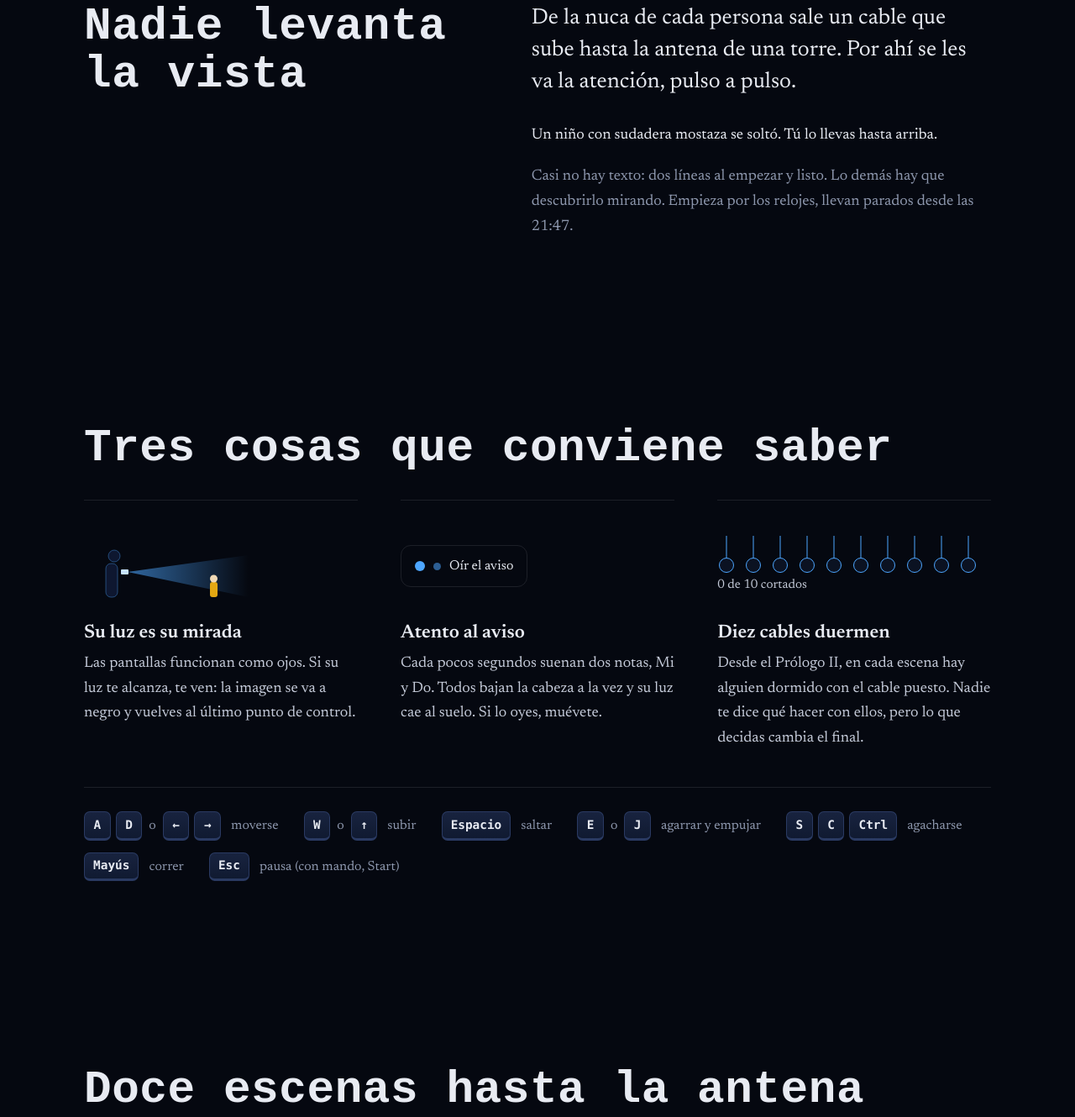
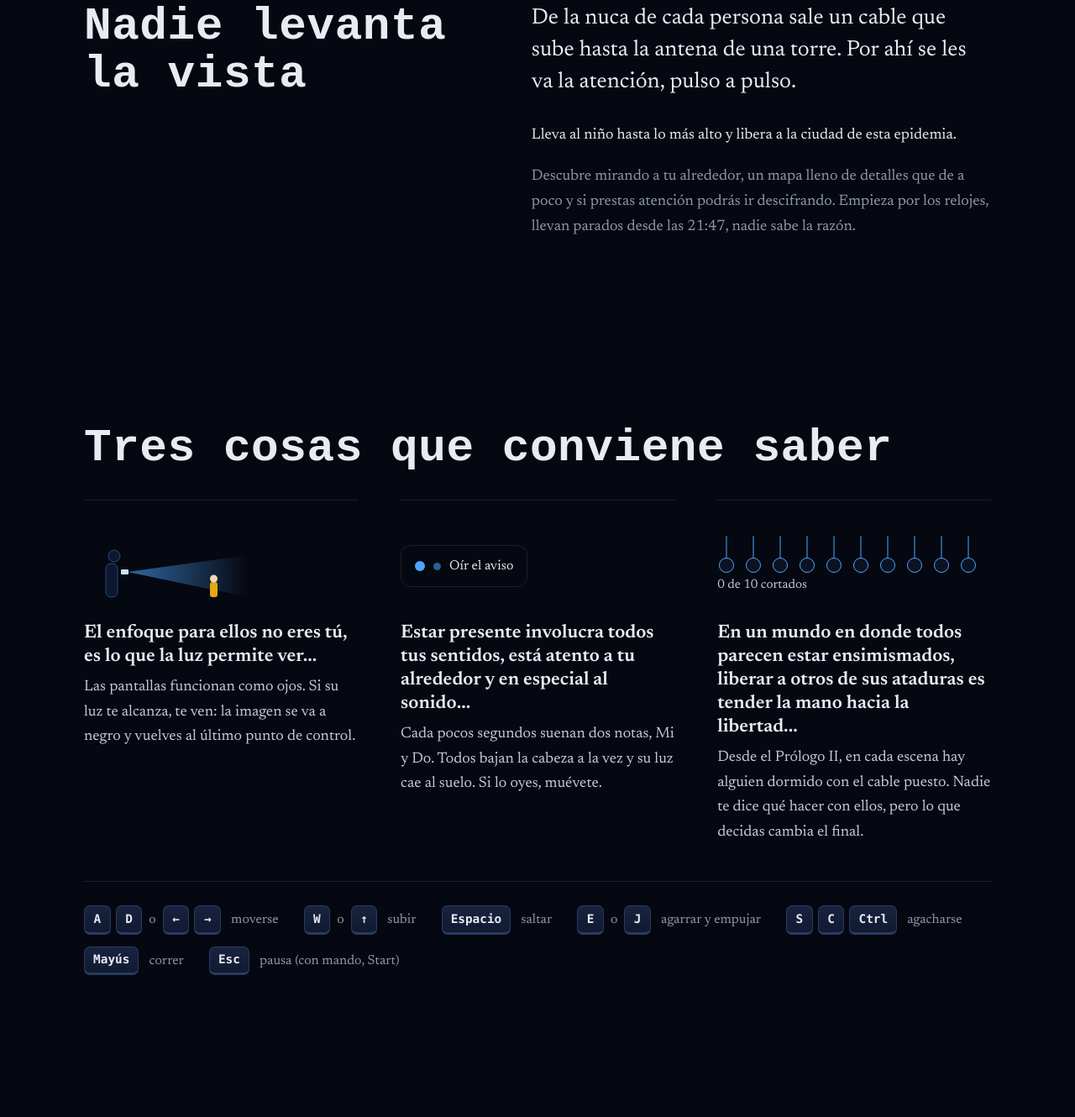
Before and after one commit to AndresLizcano-Gjthub/BlueLight_YarbisWebPage, a plain HTML site: page index.html in a window 1280 px wide. Shown: the part 995-2325 px from the top of the page at 84% size. Drawn offline with Linux system fonts and the light colour scheme; a web font is replaced by a local one.

Commit message:
Update text content in index.html

```diff
--- a/index.html
+++ b/index.html
@@ -178,8 +178,8 @@ footer a{color:var(--hueso)}
     <h2>Nadie levanta la vista</h2>
     <div>
       <p class="lead">De la nuca de cada persona sale un cable que sube hasta la antena de una torre. Por ahí se les va la atención, pulso a pulso.</p>
-      <p>Un niño con sudadera mostaza se soltó. Tú lo llevas hasta arriba.</p>
-      <p class="nota">Casi no hay texto: dos líneas al empezar y listo. Lo demás hay que descubrirlo mirando. Empieza por los relojes, llevan parados desde las 21:47.</p>
+      <p>Lleva al niño hasta lo más alto y libera a la ciudad de esta epidemia.</p>
+      <p class="nota"> Descubre mirando a tu alrededor, un mapa lleno de detalles que de a poco y si prestas atención podrás ir descifrando. Empieza por los relojes, llevan parados desde las 21:47, nadie sabe la razón.</p>
     </div>
   </div>
 </section>
@@ -202,7 +202,7 @@ footer a{color:var(--hueso)}
           </svg>
         </div>
         <div>
-          <h3>Su luz es su mirada</h3>
+          <h3>El enfoque para ellos no eres tú, es lo que la luz permite ver...</h3>
           <p>Las pantallas funcionan como ojos. Si su luz te alcanza, te ven: la imagen se va a negro y vuelves al último punto de control.</p>
         </div>
       </div>
@@ -212,7 +212,7 @@ footer a{color:var(--hueso)}
           <button class="aviso" id="oir" type="button" aria-label="Oír el aviso"><i></i><i></i><span>Oír el aviso</span></button>
         </div>
         <div>
-          <h3>Atento al aviso</h3>
+          <h3>Estar presente involucra todos tus sentidos, está atento a tu alrededor y en especial al sonido...</h3>
           <p>Cada pocos segundos suenan dos notas, Mi y Do. Todos bajan la cabeza a la vez y su luz cae al suelo. Si lo oyes, muévete.</p>
         </div>
       </div>
@@ -234,7 +234,7 @@ footer a{color:var(--hueso)}
           <p class="cuenta" id="cuenta" aria-live="polite">0 de 10 cortados</p>
         </div>
         <div>
-          <h3>Diez cables duermen</h3>
+          <h3>En un mundo en donde todos parecen estar ensimismados, liberar a otros de sus ataduras es tender la mano hacia la libertad...</h3>
           <p>Desde el Prólogo II, en cada escena hay alguien dormido con el cable puesto. Nadie te dice qué hacer con ellos, pero lo que decidas cambia el final.</p>
         </div>
       </div>
@@ -254,8 +254,8 @@ footer a{color:var(--hueso)}
 
 <section class="seccion escenas" id="escenas">
   <div class="cont">
-    <h2>Doce escenas hasta la antena</h2>
-    <p class="intro">Empiezas en un cuarto con monitores de tubo. Terminas en lo más alto, con la ciudad entera a tus pies.</p>
+    <h2>Son doce los lugares que deberás recorrer para poder salvar este mundo de una perdicion que se volvió cultura</h2>
+    <p class="intro">¿Podrás liberarla o serás descartado por el sistema en el proceso...? Todo queda en tus manos</p>
     <ol class="galeria">
       <li><figure><div class="foto"><img src="01_prologo_1_la_red.jpg" alt="Prólogo I, La red" loading="lazy" width="1200" height="675"></div><figcaption><b><i>01</i>Prólogo I · La red</b><span>Un cuarto, monitores de tubo y un reloj parado.</span></figcaption></figure></li>
       <li><figure><div class="foto"><img src="02_prologo_2_la_escalera.jpg" alt="Prólogo II, La escalera" loading="lazy" width="1200" height="675"></div><figcaption><b><i>02</i>Prólogo II · La escalera</b><span>Planta a planta, hasta el portal.</span></figcaption></figure></li>
```
